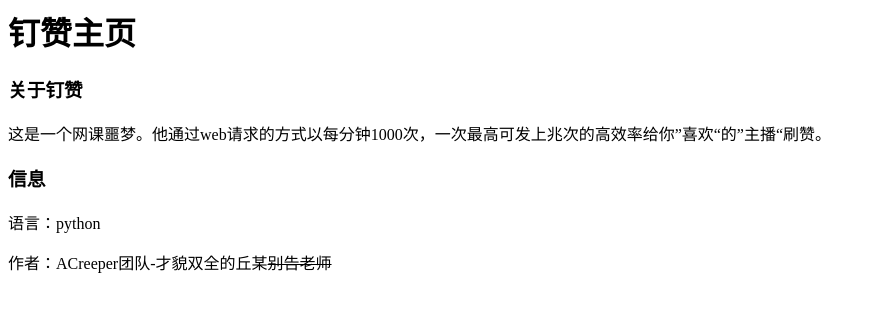
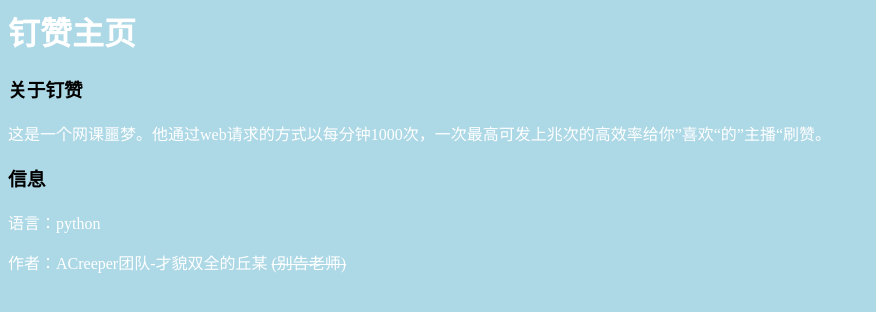
Before and after one commit to acreeper111/acreeper111.github.io, a plain HTML site: page DingZan.html in a window 1280 px wide. Shown: the whole page, without its empty margins (0-876 px from the left). Drawn offline with Linux system fonts and the light colour scheme.

Commit message:
Update DingZan.html

```diff
--- a/DingZan.html
+++ b/DingZan.html
@@ -2,6 +2,12 @@
   <title>ACreeper团队|钉赞</title>
   <link rel="shortcut icon" href="/favicon.ico" />
   <link rel="icon" href="/favicon.ico" />
+  <style>
+    body{background-color:lightblue;}
+    h1{color:white;}
+    p{color:white;}
+    del{color:white;}
+  </style>
 </head>
 <body>
 <h1>钉赞主页</h1>
@@ -9,5 +15,5 @@
 <p>这是一个网课噩梦。他通过web请求的方式以每分钟1000次，一次最高可发上兆次的高效率给你”喜欢“的”主播“刷赞。</p>
 <h3>信息</h3>
 <p>语言：python</p>
-<p>作者：ACreeper团队-才貌双全的丘某<del>别告老师</del></p>
+<p>作者：ACreeper团队-才貌双全的丘某  <del>(别告老师)</del></p>
 </body>
```
